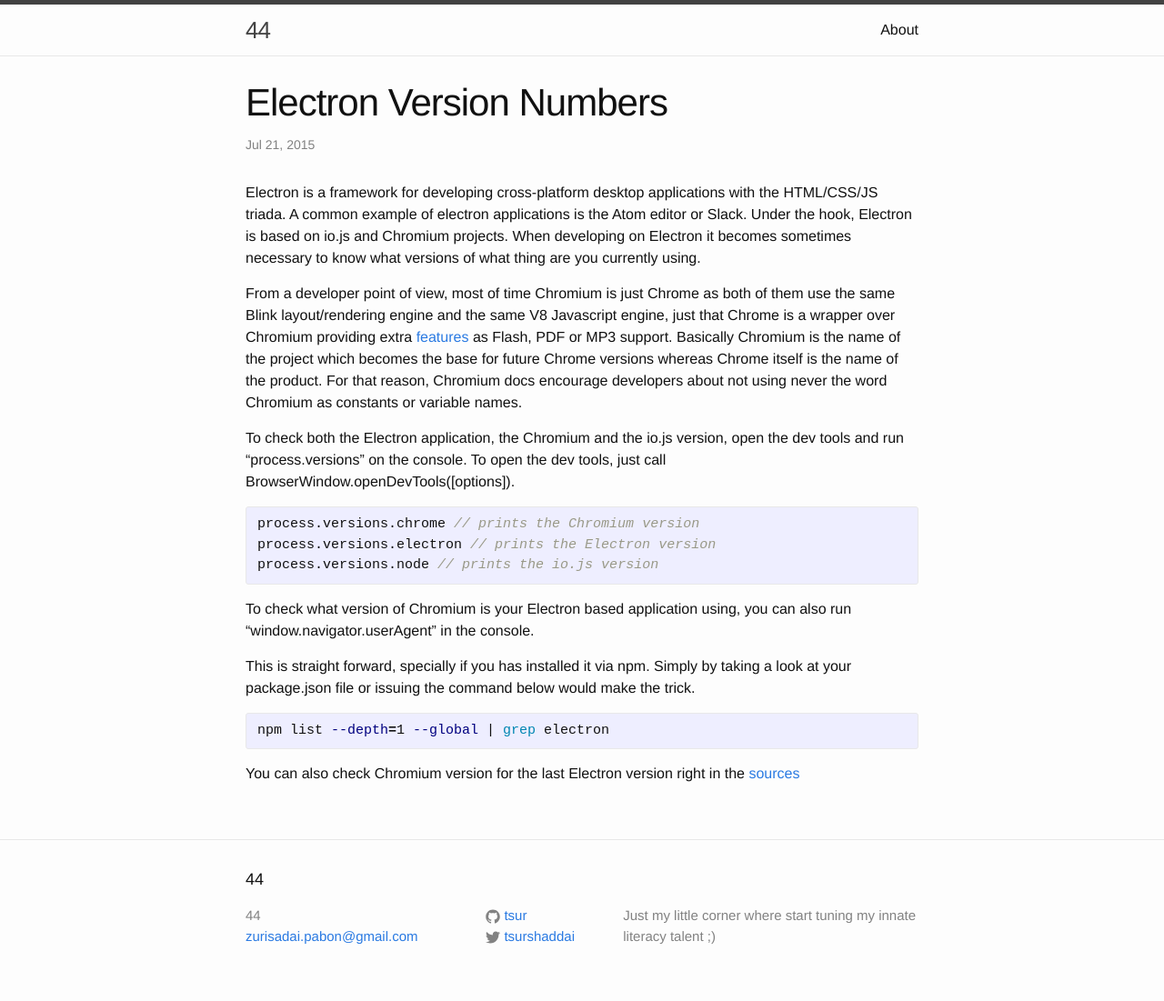
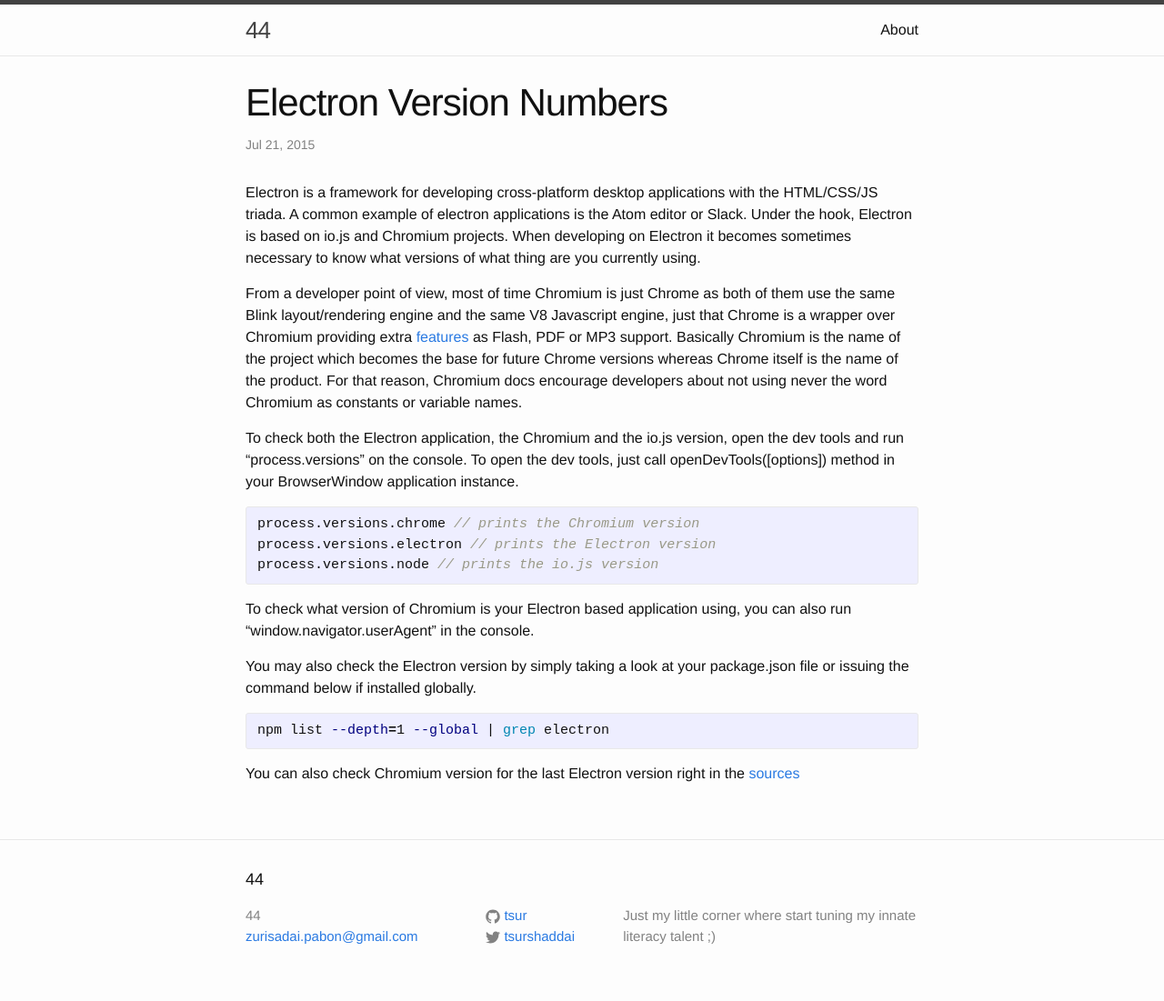
Before and after one commit to tsur/blog, a Jekyll site: the page built from _posts/2015-07-21-electron-versions.markdown, in a window 1280 px wide. Shown: the whole page at 91% size. Built offline with Jekyll 4.4.1, drawn with Linux system fonts in a browser that asks for light colours.

Commit message:
updated electron-versions post

```diff
--- a/_posts/2015-07-21-electron-versions.markdown
+++ b/_posts/2015-07-21-electron-versions.markdown
@@ -9,7 +9,7 @@
 
 From a developer point of view, most of time Chromium is just Chrome as both of them use the same Blink layout/rendering engine and the same V8 Javascript engine, just that Chrome is a wrapper over Chromium providing extra [features](https://code.google.com/p/chromium/wiki/ChromiumBrowserVsGoogleChrome) as Flash, PDF or MP3 support. Basically Chromium is the name of the project which becomes the base for future Chrome versions whereas Chrome itself is the name of the product. For that reason, Chromium docs encourage developers about not using never the word Chromium as constants or variable names.
 
-To check both the Electron application, the Chromium and the io.js version, open the dev tools and run "process.versions" on the console. To open the dev tools, just call BrowserWindow.openDevTools([options]).
+To check both the Electron application, the Chromium and the io.js version, open the dev tools and run "process.versions" on the console. To open the dev tools, just call openDevTools([options]) method in your BrowserWindow application instance.
 
 {% highlight javascript %}
 process.versions.chrome // prints the Chromium version
@@ -19,7 +19,7 @@
 
 To check what version of Chromium is your Electron based application using, you can also run "window.navigator.userAgent" in the console.
 
-This is straight forward, specially if you has installed it via npm. Simply by taking a look at your package.json file or issuing the command below would make the trick.
+You may also check the Electron version by simply taking a look at your package.json file or issuing the command below if installed globally.
 
 {% highlight bash %}
 npm list --depth=1 --global | grep electron
```
